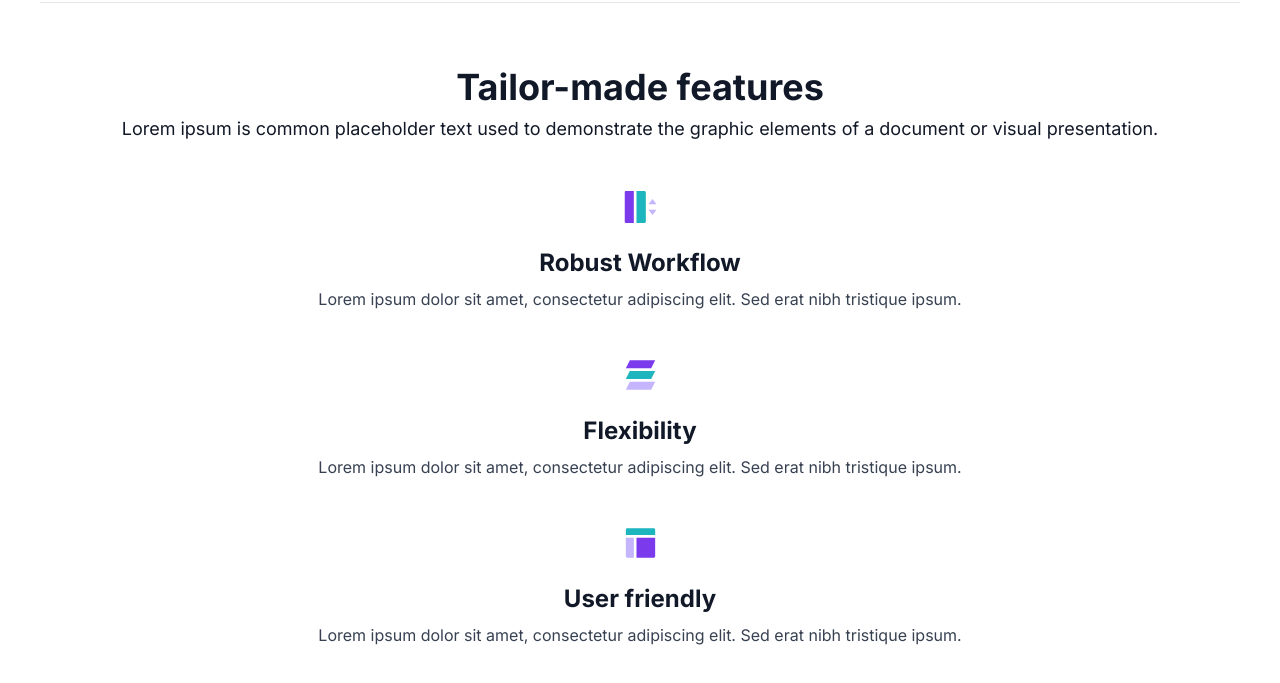
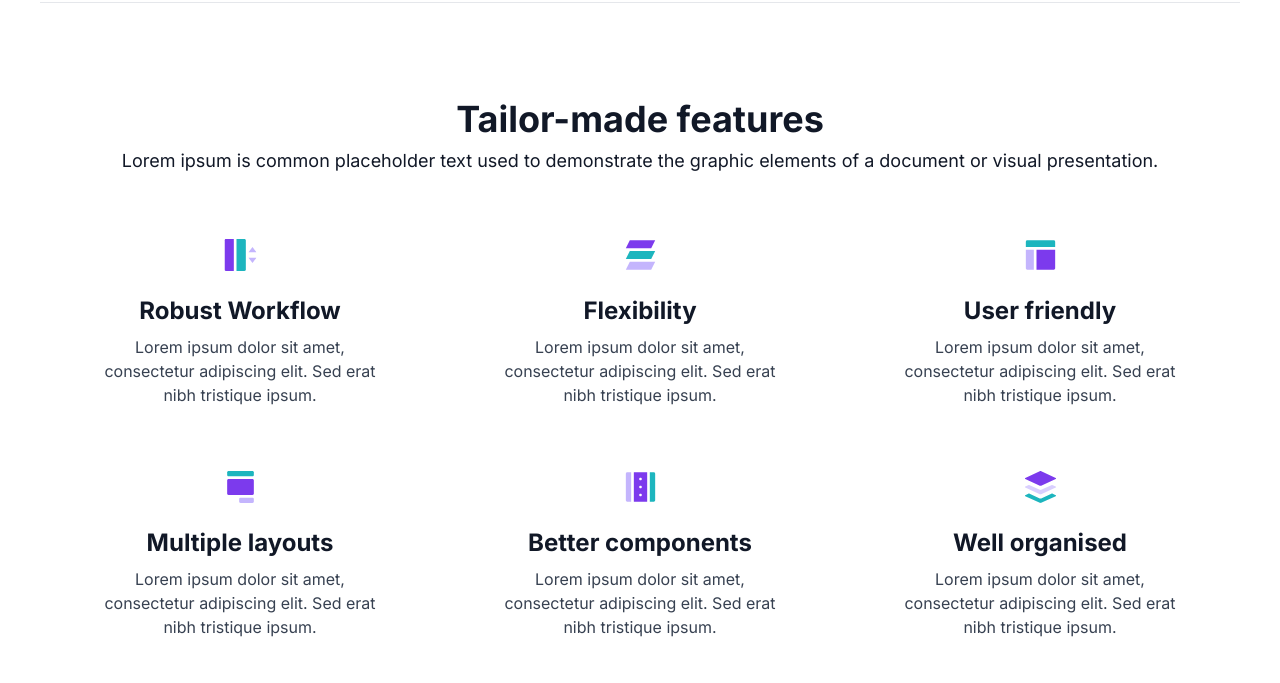
Before and after one commit to andrewcarletti/landify_clone, a website built with Parcel: page src/index.html in a window 1280 px wide. Shown: the part 1417-2100 px from the top of the page. Built offline with nearby package versions, Linux system fonts and the light colour scheme.

Commit message:
finish tablet features

```diff
--- a/src/index.html
+++ b/src/index.html
@@ -84,7 +84,9 @@
             <img src="./assets/brands/microsoft.svg" />
           </div>
 
-          <div class="flex justify-around w-full md:justify-center md:gap-16 md:mt-8">
+          <div
+            class="flex justify-around w-full md:justify-center md:gap-16 md:mt-8"
+          >
             <img src="./assets/brands/walmart.svg" />
             <img src="./assets/brands/fedex.svg" />
           </div>
@@ -92,7 +94,9 @@
       </div>
 
       <!-- features -->
-      <div class="py-12 px-5 flex flex-col gap-12">
+      <div
+        class="py-12 px-5 flex flex-col gap-12 md:py-20 md:px-10 md:flex md:flex-row md:flex-wrap md:justify-around md:gap-0"
+      >
         <!-- features heading -->
         <div class="text-center text-neutral-900 flex flex-col gap-2">
           <h2 class="text-4xl font-bold">Tailor-made features</h2>
@@ -104,7 +108,9 @@
 
         <!-- features content -->
         <!-- robust workflow card -->
-        <div class="flex flex-col items-center gap-6 rounded-lg">
+        <div
+          class="flex flex-col items-center gap-6 rounded-lg md:w-80 md:mt-16 md:mt-16"
+        >
           <!-- icon -->
           <img src="./assets/icons/features/robust_workflow.svg" class="h-8" />
           <div class="px-4 text-center flex flex-col gap-2">
@@ -119,7 +125,9 @@
         </div>
 
         <!-- Flexibility card -->
-        <div class="flex flex-col items-center gap-6 rounded-lg">
+        <div
+          class="flex flex-col items-center gap-6 rounded-lg md:w-80 md:mt-16"
+        >
           <!-- icon -->
           <img src="./assets/icons/features/flexibility.svg" class="h-8" />
           <div class="px-4 text-center flex flex-col gap-2">
@@ -134,7 +142,9 @@
         </div>
 
         <!-- User friendly card -->
-        <div class="flex flex-col items-center gap-6 rounded-lg">
+        <div
+          class="flex flex-col items-center gap-6 rounded-lg md:w-80 md:mt-16"
+        >
           <!-- icon -->
           <img src="./assets/icons/features/user_friendly.svg" class="h-8" />
           <div class="px-4 text-center flex flex-col gap-2">
@@ -149,7 +159,9 @@
         </div>
 
         <!-- Multiple layouts card -->
-        <div class="flex flex-col items-center gap-6 rounded-lg">
+        <div
+          class="flex flex-col items-center gap-6 rounded-lg md:w-80 md:mt-16"
+        >
           <!-- icon -->
           <img src="./assets/icons/features/multiple_layouts.svg" class="h-8" />
           <div class="px-4 text-center flex flex-col gap-2">
@@ -166,7 +178,9 @@
         </div>
 
         <!-- Better components card -->
-        <div class="flex flex-col items-center gap-6 rounded-lg">
+        <div
+          class="flex flex-col items-center gap-6 rounded-lg md:w-80 md:mt-16"
+        >
           <!-- icon -->
           <img
             src="./assets/icons/features/better_components.svg"
@@ -186,7 +200,9 @@
         </div>
 
         <!-- Well organised card -->
-        <div class="flex flex-col items-center gap-6 rounded-lg">
+        <div
+          class="flex flex-col items-center gap-6 rounded-lg md:w-80 md:mt-16"
+        >
           <!-- icon -->
           <img src="./assets/icons/features/well_organised.svg" class="h-8" />
           <div class="px-4 text-center flex flex-col gap-2">
```
Also changed, not shown: dist/index.html, 2 other files.
